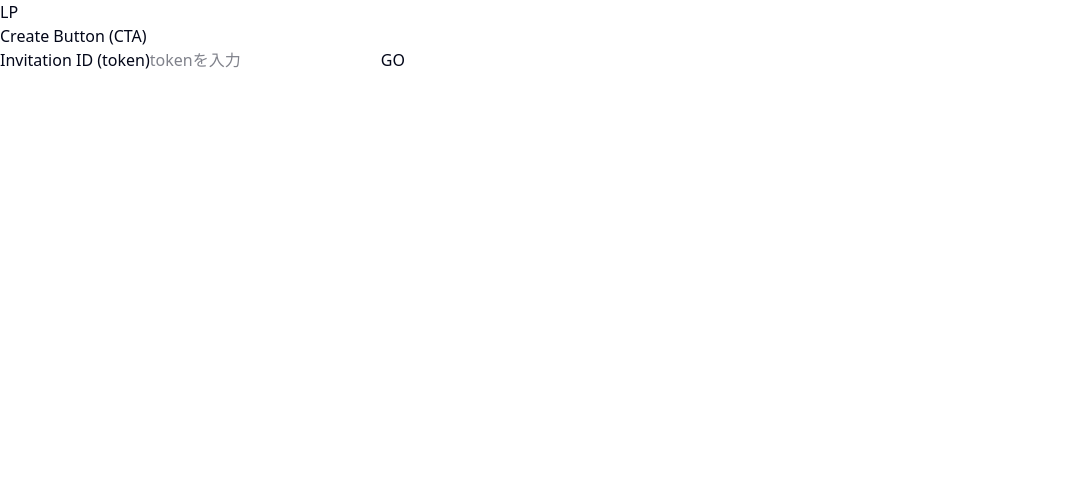
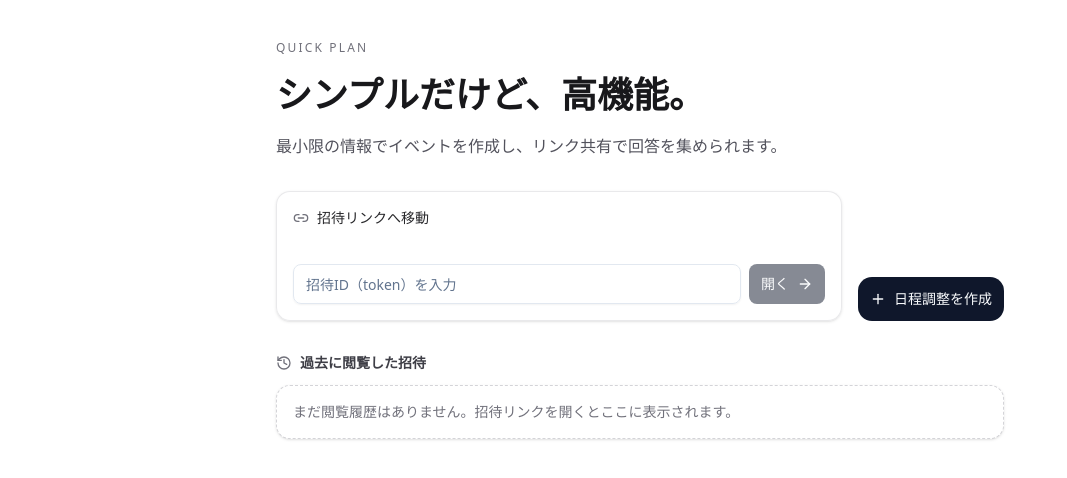
Before and after one commit to aaa-cloud-05/Calendar-app, a Next.js app: page / in a window 1280 px wide. Shown: the top 478 px of the page, without its empty margins (0-1067 px from the left). Built offline with nearby package versions, Linux system fonts and the light colour scheme.

Commit message:
feat: create minimal landing page

```diff
--- a/app/page.tsx
+++ b/app/page.tsx
@@ -1,6 +1,9 @@
 'use client'
 
+import { Button } from '@/components/ui/button'
 import { Card } from '@/components/ui/card'
+import { Input } from '@/components/ui/input'
+import { ArrowRight, History, Link2, Plus } from 'lucide-react'
 import Link from 'next/link'
 import { useRouter } from 'next/navigation'
 import { FormEvent, useEffect, useState } from 'react'
@@ -9,7 +12,11 @@ import { readRecentInvitations, RecentInvitation } from './utils/recentInvitatio
 const Page = () => {
   const router = useRouter()
   const [token, setToken] = useState('')
+  const [tokenError, setTokenError] = useState('')
   const [recentInvitations, setRecentInvitations] = useState<RecentInvitation[] | null>(null)
+
+  const isValidInvitationToken = (value: string) =>
+    /^[0-9a-f]{8}-[0-9a-f]{4}-[1-5][0-9a-f]{3}-[89ab][0-9a-f]{3}-[0-9a-f]{12}$/i.test(value)
 
   useEffect(() => {
     const timeoutId = window.setTimeout(() => {
@@ -24,41 +31,98 @@ const Page = () => {
 
     const trimmedToken = token.trim()
     if (!trimmedToken) return
+    if (!isValidInvitationToken(trimmedToken)) {
+      setTokenError('token形式が正しくありません')
+      return
+    }
+
+    setTokenError('')
 
     router.push(`/invitation/${encodeURIComponent(trimmedToken)}`)
   }
 
   return (
-    <div>
-      <h1>LP</h1>
-      <Link href="/create">Create Button (CTA)</Link>
+    <div className="min-h-screen bg-liner-to-b from-zinc-50 via-white to-zinc-50 text-zinc-900">
+      <main className="mx-auto max-w-3xl px-5 py-10 space-y-8">
+        <section className="space-y-4">
+          <p className="text-xs font-medium tracking-[0.18em] text-zinc-500 uppercase">
+            Quick Plan
+          </p>
+          <h1 className="text-3xl md:text-4xl font-semibold leading-tight">
+            シンプルだけど、高機能。
+          </h1>
+          <p className="max-w-2xl text-sm md:text-base text-zinc-600 leading-relaxed">
+            最小限の情報でイベントを作成し、リンク共有で回答を集められます。
+          </p>
+        </section>
 
-      <form onSubmit={handleSubmit}>
-        <label htmlFor="invitation-token">Invitation ID (token)</label>
-        <input
+        <section className="grid gap-4 md:grid-cols-[1fr_auto] md:items-end">
+          <Card className="border-zinc-200/80 bg-white/90 backdrop-blur-sm p-4 space-y-3 shadow-sm">
+            <div className="flex items-center gap-2 text-sm font-medium text-zinc-800">
+              <Link2 className="size-4 text-zinc-500" />
+              招待リンクへ移動
+            </div>
+            <form onSubmit={handleSubmit} className="flex flex-col gap-2 sm:flex-row">
+              <Input
                 id="invitation-token"
                 type="text"
                 value={token}
-          onChange={(event) => setToken(event.target.value)}
-          placeholder="tokenを入力"
+                onChange={(event) => {
+                  const nextValue = event.target.value
+                  setToken(nextValue)
+                  if (!nextValue.trim() || isValidInvitationToken(nextValue.trim())) {
+                    setTokenError('')
+                  }
+                }}
+                placeholder="招待ID（token）を入力"
+                className={`h-10 ${tokenError ? 'border-red-500 focus-visible:ring-red-200' : ''}`}
               />
-        <button type="submit" disabled={!token.trim()}>
-          GO
-        </button>
+              <Button type="submit" disabled={!token.trim()} className="h-10 px-5">
+                開く
+                <ArrowRight className="size-4" />
+              </Button>
             </form>
+            {tokenError && (
+              <p className="text-xs text-red-500">{tokenError}</p>
+            )}
+          </Card>
 
-      {recentInvitations && recentInvitations.length > 0 && (
-        <section className="space-y-2">
-          <h2 className="text-sm font-semibold">最近の閲覧</h2>
-          <div className="space-y-2">
+          <Button asChild className="h-11 px-6 rounded-xl">
+            <Link href="/create" className="inline-flex items-center gap-2">
+              <Plus className="size-4" />
+              日程調整を作成
+            </Link>
+          </Button>
+        </section>
+
+        <section className="space-y-3">
+          <div className="flex items-center gap-2">
+            <History className="size-4 text-zinc-500" />
+            <h2 className="text-sm font-semibold text-zinc-700">過去に閲覧した招待</h2>
+          </div>
+
+          {recentInvitations && recentInvitations.length > 0 ? (
+            <div className="grid gap-3 sm:grid-cols-2">
               {recentInvitations.map((item) => (
                 <Link key={item.token} href={`/invitation/${encodeURIComponent(item.token)}`}>
-                <Card className="p-3 text-sm">{item.title}</Card>
+                  <Card className="h-full border-zinc-200/80 p-4 shadow-sm transition-colors hover:bg-zinc-50">
+                    <p className="text-sm font-medium text-zinc-800 line-clamp-2">
+                      {item.title}
+                    </p>
+                    <p className="mt-1 text-xs text-zinc-500">
+                      token: {item.token}
+                    </p>
+                  </Card>
                 </Link>
               ))}
             </div>
+          ) : (
+            <Card className="border-dashed border-zinc-300 bg-white p-4 text-sm text-zinc-500">
+              まだ閲覧履歴はありません。招待リンクを開くとここに表示されます。
+            </Card>
+          )}
         </section>
-      )}
+      </main>
     </div>
   )
 }
```
Lines whose indentation alone changed are shown as unchanged.
